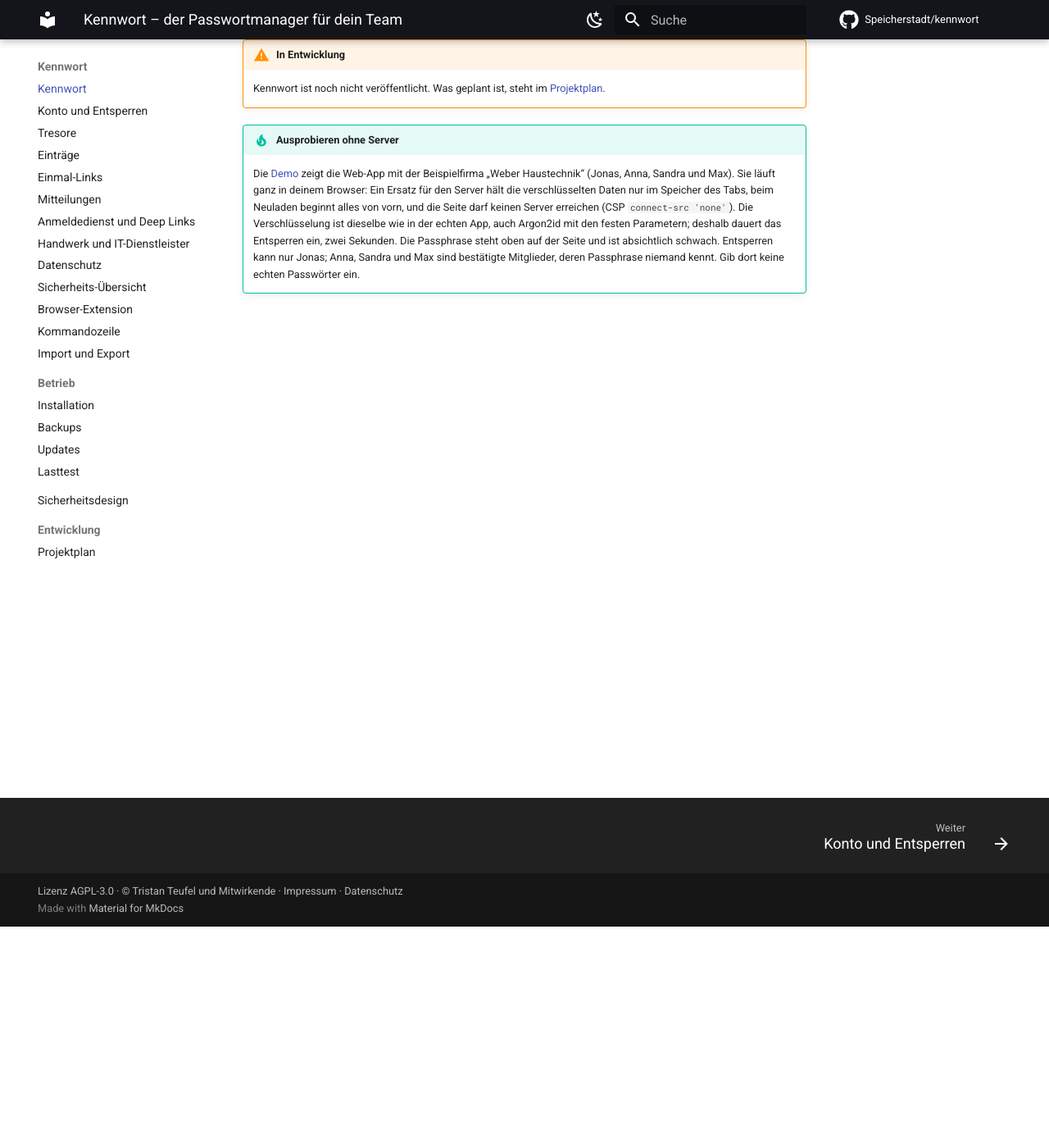
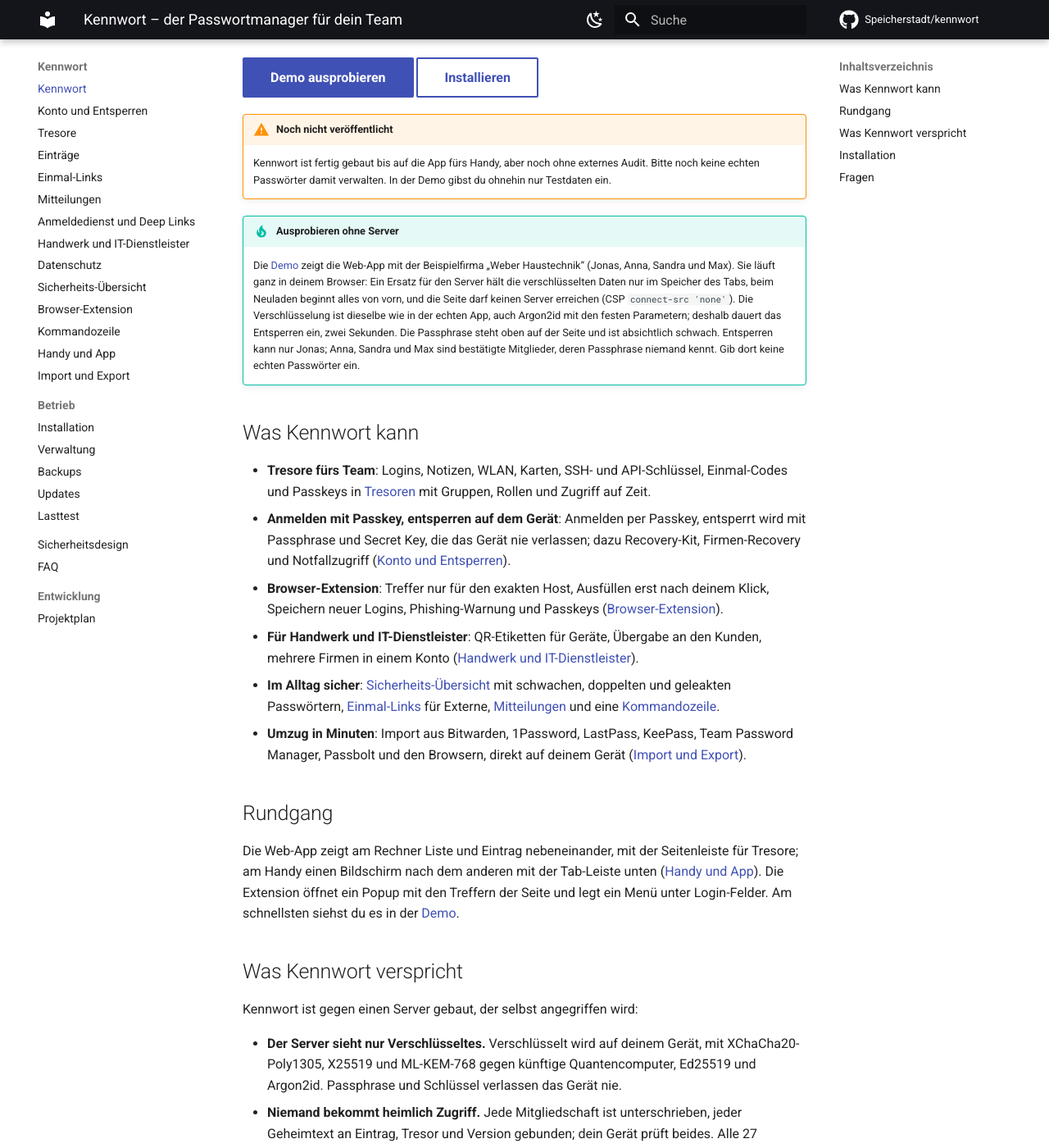
Before and after one commit to Speicherstadt/kennwort, an MkDocs documentation site: the page built from docs/index.md, in a window 1280 px wide and 1400 px high, scrolled down 270 px. Shown: the whole window at 82% size. Built offline with MkDocs 1.6.1 and Material for MkDocs 9.7.7, drawn with Linux system fonts in a browser that asks for light colours; comment, search, counter and statistics services are not loaded; some of the changed text lies outside the part shown.

Commit message:
K-704: Doku und Website (#107)
Product start page, new pages Handy, Verwaltung and FAQ, README updated, and a check that every page the plan lists exists in the nav.

Co-Authored-By: Claude Opus 5.5 <noreply@anthropic.com>
Claude-Session: https://claude.ai/code/session_01Y3rdfXnaqLdfwSre65bgwT

````diff
--- a/docs/index.md
+++ b/docs/index.md
@@ -10,11 +10,15 @@ description: >-
 **Die Zugänge deines Teams – nur für euch lesbar, auf deinem eigenen Server.**
 
 Kennwort ist ein selbst gehosteter Passwortmanager für kleine Betriebe: Tresore und Gruppen fürs
-Team, eine Browser-Extension, die erst nach Klick ausfüllt, und eine App fürs Handy.
-Ende-zu-Ende-verschlüsselt, mit Post-Quanten-Schutz, Open Source.
+Team, eine Browser-Extension, die erst nach Klick ausfüllt, und eine Web-App fürs Handy.
+Ende-zu-Ende-verschlüsselt, mit Post-Quanten-Schutz, Open Source und ohne Kosten pro Benutzer.
 
-!!! warning "In Entwicklung"
-    Kennwort ist noch nicht veröffentlicht. Was geplant ist, steht im [Projektplan](plan.md).
+<a href="/demo/" class="md-button md-button--primary">Demo ausprobieren</a>
+[Installieren](installation.md){ .md-button }
+
+!!! warning "Noch nicht veröffentlicht"
+    Kennwort ist fertig gebaut bis auf die App fürs Handy, aber noch ohne externes Audit. Bitte
+    noch keine echten Passwörter damit verwalten. In der Demo gibst du ohnehin nur Testdaten ein.
 
 !!! tip "Ausprobieren ohne Server"
     Die [Demo](https://kennwort.app/demo/) zeigt die Web-App mit der Beispielfirma „Weber
@@ -25,3 +29,65 @@ Ende-zu-Ende-verschlüsselt, mit Post-Quanten-Schutz, Open Source.
     Entsperren ein, zwei Sekunden. Die Passphrase steht oben auf der Seite und ist absichtlich
     schwach. Entsperren kann nur Jonas; Anna, Sandra und Max sind bestätigte Mitglieder, deren
     Passphrase niemand kennt. Gib dort keine echten Passwörter ein.
+
+## Was Kennwort kann
+
+- **Tresore fürs Team**: Logins, Notizen, WLAN, Karten, SSH- und API-Schlüssel, Einmal-Codes und
+  Passkeys in [Tresoren](tresore.md) mit Gruppen, Rollen und Zugriff auf Zeit.
+- **Anmelden mit Passkey, entsperren auf dem Gerät**: Anmelden per Passkey, entsperrt wird mit
+  Passphrase und Secret Key, die das Gerät nie verlassen; dazu
+  Recovery-Kit, Firmen-Recovery und Notfallzugriff ([Konto und Entsperren](konto.md)).
+- **Browser-Extension**: Treffer nur für den exakten Host, Ausfüllen erst nach deinem Klick,
+  Speichern neuer Logins, Phishing-Warnung und Passkeys ([Browser-Extension](extension.md)).
+- **Für Handwerk und IT-Dienstleister**: QR-Etiketten für Geräte, Übergabe an den Kunden, mehrere
+  Firmen in einem Konto ([Handwerk und IT-Dienstleister](handwerk.md)).
+- **Im Alltag sicher**: [Sicherheits-Übersicht](sicherheit.md) mit schwachen, doppelten und
+  geleakten Passwörtern, [Einmal-Links](einmal-links.md) für Externe, [Mitteilungen](mitteilungen.md)
+  und eine [Kommandozeile](cli.md).
+- **Umzug in Minuten**: Import aus Bitwarden, 1Password, LastPass, KeePass, Team Password Manager,
+  Passbolt und den Browsern, direkt auf deinem Gerät ([Import und Export](import-export.md)).
+
+## Rundgang
+
+Die Web-App zeigt am Rechner Liste und Eintrag nebeneinander, mit der Seitenleiste für Tresore; am
+Handy einen Bildschirm nach dem anderen mit der Tab-Leiste unten ([Handy und App](handy.md)). Die
+Extension öffnet ein Popup mit den Treffern der Seite und legt ein Menü unter Login-Felder. Am
+schnellsten siehst du es in der <a href="/demo/">Demo</a>.
+
+## Was Kennwort verspricht
+
+Kennwort ist gegen einen Server gebaut, der selbst angegriffen wird:
+
+- **Der Server sieht nur Verschlüsseltes.** Verschlüsselt wird auf deinem Gerät, mit
+  XChaCha20-Poly1305, X25519 und ML-KEM-768 gegen künftige Quantencomputer, Ed25519 und Argon2id.
+  Passphrase und Schlüssel verlassen das Gerät nie.
+- **Niemand bekommt heimlich Zugriff.** Jede Mitgliedschaft ist unterschrieben, jeder Geheimtext an
+  Eintrag, Tresor und Version gebunden; dein Gerät prüft beides. Alle 27 Angriffe der ETH-Studie zu
+  Passwortmanagern mit bösartigem Server laufen als Tests.
+- **Updates nur signiert.** Die installierte Web-App nimmt nur vom Kennwort-Projekt signierte
+  Versionen an, auch wenn dein Server etwas anderes ausliefert.
+- **Ausfüllen nur nach Klick**, nur auf dem exakten Host und nie in fremde iFrames.
+- **Offen und prüfbar.** Quellcode unter AGPL-3.0, reproduzierbare Builds, eine Handvoll
+  Abhängigkeiten im Client.
+
+Die Einzelheiten stehen im [Sicherheitsdesign](sicherheitsdesign.md), was der Server über dich
+speichert unter [Datenschutz](datenschutz.md).
+
+## Installation
+
+Ein Container mit Caddy davor für TLS, mit Docker Compose oder Podman Quadlet:
+
+```sh
+curl -fsSLO https://raw.githubusercontent.com/Speicherstadt/kennwort/main/docker/compose.yaml
+curl -fsSLO https://raw.githubusercontent.com/Speicherstadt/kennwort/main/docker/Caddyfile
+curl -fsSL -o .env https://raw.githubusercontent.com/Speicherstadt/kennwort/main/docker/kennwort.env.example
+# KENNWORT_DOMAIN, KENNWORT_AUTH_SECRET und KENNWORT_SETUP_CODE in .env eintragen
+docker compose up -d
+```
+
+Danach legst du mit dem Einrichtungs-Code deine Firma an. Alles Weitere: [Installation](installation.md),
+[Backups](backup.md), [Updates](updates.md) und [Verwaltung](verwaltung.md).
+
+## Fragen
+
+Kosten, Umzug, vergessene Passphrase: Antworten stehen in der [FAQ](faq.md).
--- a/mkdocs.yml
+++ b/mkdocs.yml
@@ -72,12 +72,15 @@ nav:
   - Sicherheits-Übersicht: sicherheit.md
   - Browser-Extension: extension.md
   - Kommandozeile: cli.md
+  - Handy und App: handy.md
   - Import und Export: import-export.md
   - Betrieb:
       - Installation: installation.md
+      - Verwaltung: verwaltung.md
       - Backups: backup.md
       - Updates: updates.md
       - Lasttest: lasttest.md
   - Sicherheitsdesign: sicherheitsdesign.md
+  - FAQ: faq.md
   - Entwicklung:
       - Projektplan: plan.md
````
Also changed, not shown: BAULISTE.md (+1 -1 lines), README.md (+9 -6 lines), docs/faq.md (added, +58 -0 lines), docs/handy.md (added, +48 -0 lines), docs/verwaltung.md (added, +52 -0 lines), 1 other file.
